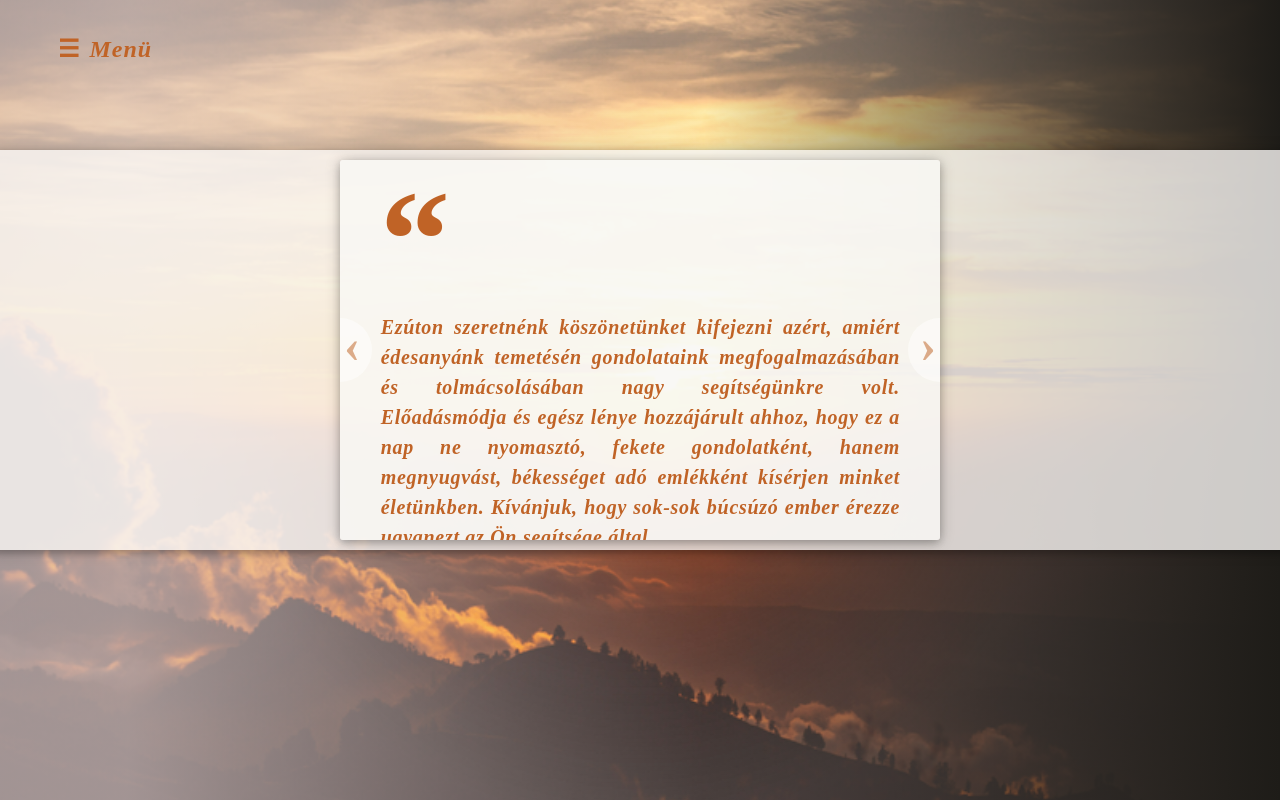
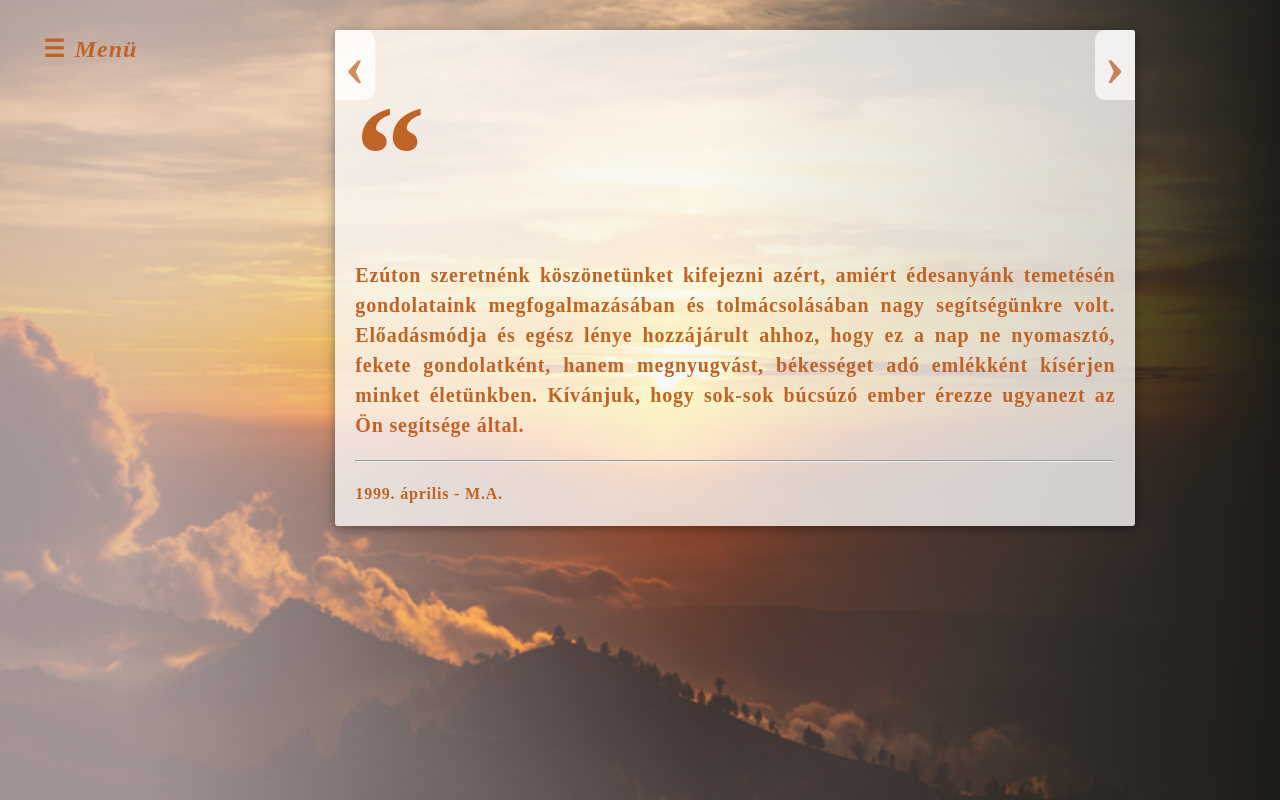
Before and after one commit to tizenkethur/bucsuztato, a plain HTML site: page feedbacks/index.html in a window 1280 px wide. Drawn offline with Linux system fonts and the light colour scheme; a web font is replaced by a local one.

Commit message:
carousel code changed on the feedback page

```diff
--- a/feedbacks/feedback-app.js
+++ b/feedbacks/feedback-app.js
@@ -21,17 +21,31 @@ function closeNav() {
   document.getElementById('mySidenav').style.width = '0';
 }
 
-const slidesContainer = document.getElementById('slides-container');
-const slide = document.querySelector('.slide');
-const prevButton = document.getElementById('slide-arrow-prev');
-const nextButton = document.getElementById('slide-arrow-next');
+var slides = document.querySelectorAll('.slide');
+var dots = document.querySelectorAll('.dot');
+var index = 0;
 
-nextButton.addEventListener('click', () => {
-  const slideWidth = slide.clientWidth;
-  slidesContainer.scrollLeft += slideWidth;
-});
+function prevSlide(n) {
+  index += n;
+  console.log('prevSlide is called');
+  changeSlide();
+}
 
-prevButton.addEventListener('click', () => {
-  const slideWidth = slide.clientWidth;
-  slidesContainer.scrollLeft -= slideWidth;
-});
+function nextSlide(n) {
+  index += n;
+  changeSlide();
+}
+
+changeSlide();
+
+function changeSlide() {
+  if (index > slides.length - 1) index = 0;
+
+  if (index < 0) index = slides.length - 1;
+
+  for (let i = 0; i < slides.length; i++) {
+    slides[i].style.display = 'none';
+  }
+
+  slides[index].style.display = 'block';
+}
--- a/feedbacks/index.html
+++ b/feedbacks/index.html
@@ -50,13 +50,7 @@
     </div>
 
     <div id='content'>
-      <section id="slider-wrapper">
-        <button class="slide-arrow" id="slide-arrow-prev">
-          &#8249;
-        </button>
-        <button class="slide-arrow" id="slide-arrow-next">
-          &#8250;
-        </button>
+      <div id="slider">
         <div id="slides-container">
           <div class='slide'>
             <blockquote>
@@ -224,12 +218,6 @@
                 kérése volt az Ön személye, és úgy gondolom hogy ez a lehető legjobb választásnak bizonyult.
                 Kívánok a továbbiakhoz jó egészséget.
               </p>
-              <!-- <hr>
-                <div class="author">
-                  <p>
-                    M. K.
-                  </p>
-                </div> -->
             </blockquote>
           </div>
           <div class='slide'>
@@ -306,7 +294,19 @@
             </blockquote>
           </div>
         </div>
-      </section>
+        <div class='controls' onclick="prevSlide(-1)" id="prev-arrow">
+          <span>
+            &#8249;
+          </span>
+        </div>
+
+        <div class="controls" id="next-arrow" onclick="nextSlide(1)">
+          <span>
+            &#8250;
+          </span>
+        </div>
+      </div>
+
     </div>
   </div>
   <script src="./feedback-app.js"></script>
--- a/feedbacks/styles.css
+++ b/feedbacks/styles.css
@@ -8,53 +8,29 @@ body {
     url(../assets/rsz_mainpage_background.png);
 }
 
-#main-container {
-  display: flex;
-  justify-content: space-between;
+#content {
+  background: none;
+  box-shadow: none;
 }
 
-#content {
+#slider {
   display: flex;
+  align-items: center;
   justify-content: center;
-  width: 1300px;
-  height: 400px;
-  margin: 40px;
-}
-
-#slider-wrapper {
-  width: 600px;
-  height: 600px;
+  text-align: justify;
+  font-size: 20px;
+  line-height: 1.5;
+  letter-spacing: 0.5;
+  margin: 0px auto;
+  padding: 20px;
+  width: 90%;
+  max-width: 800px;
   position: relative;
   overflow: hidden;
-  background-color: rgba(250, 248, 246, 0.84);
+  border-radius: 3px;
+  background-color: rgba(250, 248, 246, 0.8);
   box-shadow: 0 1px 16px 0 rgba(0, 0, 0, 0.2), 0 2px 8px 0 rgba(0, 0, 0, 0.14),
     0 4px 8px -1px rgba(0, 0, 0, 0.12);
-  border-radius: 3px;
-  padding: 0 40px;
-}
-
-#slides-container {
-  width: 100%;
-  display: flex;
-  overflow: scroll;
-  scroll-behavior: smooth;
-  list-style: none;
-}
-
-#slides-container::-webkit-scrollbar {
-  display: none;
-}
-
-.slide {
-  width: 100%;
-  height: 600px;
-  flex: 1 0 100%;
-  font-weight: bold;
-  letter-spacing: 0.7px;
-  line-height: 1.5;
-  text-align: justify;
-  display: flex;
-  align-items: center;
 }
 
 .slide:before {
@@ -63,57 +39,75 @@ body {
   font-size: 140px;
   align-self: flex-start;
   position: relative;
-  top: -25px;
 }
 
-.slide-arrow {
+.slide {
+  width: 100%;
+  display: none;
+  animation-name: fade;
+  animation-duration: 1s;
+}
+
+@keyframes fade {
+  from {
+    opacity: 0.5;
+  }
+  to {
+    opacity: 1;
+  }
+}
+
+.controls {
   position: absolute;
   display: flex;
+  justify-content: center;
+  align-items: center;
   top: 0;
-  bottom: 0;
-  margin: auto;
-  height: 4rem;
+  height: 70px;
   background-color: white;
   border: none;
-  width: 2rem;
-  font-size: 3rem;
-  padding: 0;
+  width: 40px;
+  padding: 10px;
   cursor: pointer;
-  opacity: 0.5;
+  opacity: 0.7;
   transition: opacity 100ms;
 }
 
-.slide-arrow:hover,
-.slide-arrow:focus {
+.controls:hover,
+.controls:focus {
   opacity: 1;
 }
 
-#slide-arrow-prev {
+.controls > span {
+  font-size: 60px;
+  font-style: normal;
+}
+#prev-arrow {
   left: 0;
-  padding-left: 0.25rem;
-  border-radius: 0 2rem 2rem 0;
+  border-radius: 0 10px 10px 0;
 }
 
-#slide-arrow-next {
+#next-arrow {
   right: 0;
-  padding-left: 0.75rem;
-  border-radius: 2rem 0 0 2rem;
-}
-
-blockquote {
-  margin-left: -70px;
+  top: 0;
+  border-radius: 10px 0 0 10px;
 }
 
 .quote-text {
-  font-size: 20px;
   margin-bottom: 20px;
 }
 
-.quote-text,
 .author {
-  font-style: italic;
+  margin-top: 20px;
+  font-size: 16px;
 }
 
-.author {
-  margin-top: 10px;
+@media (min-width: 700px) {
+  #main-container {
+    flex-direction: row;
+  }
+
+  #content {
+    margin: 20px;
+  }
 }
```
